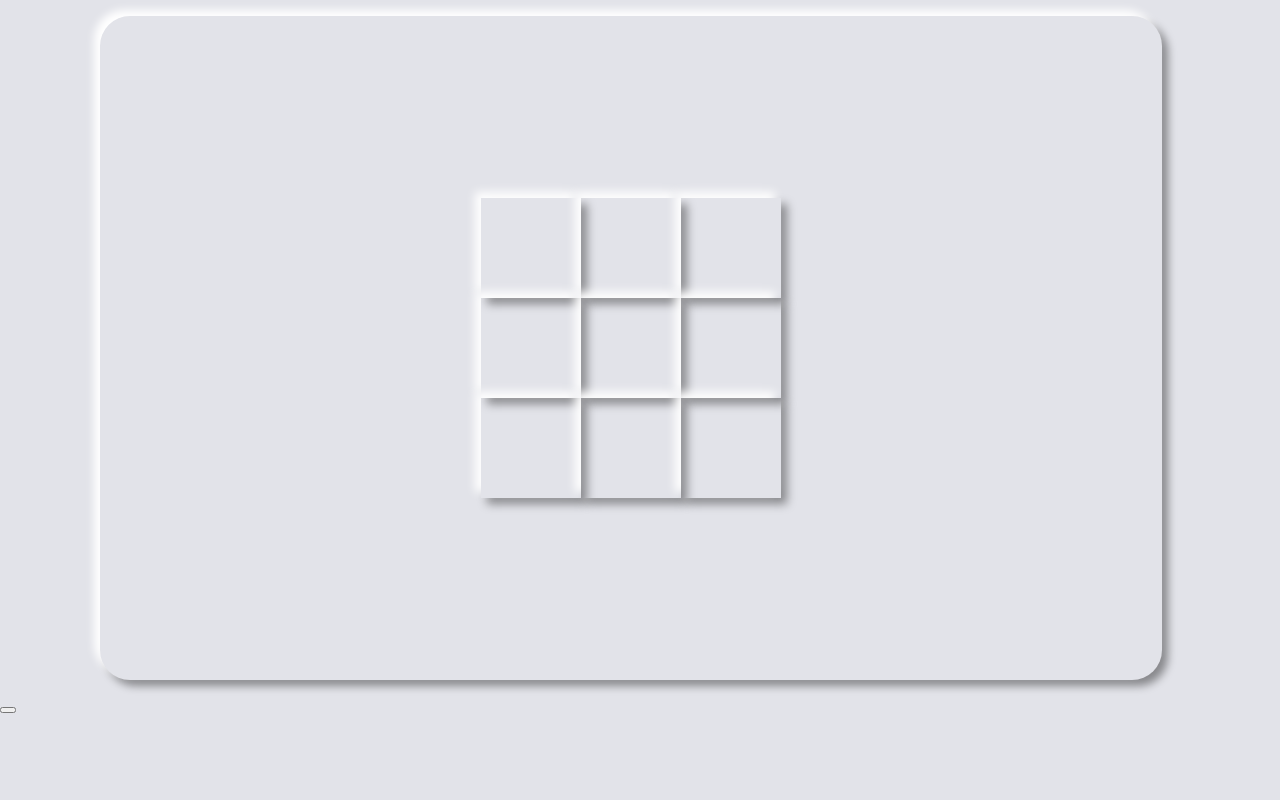
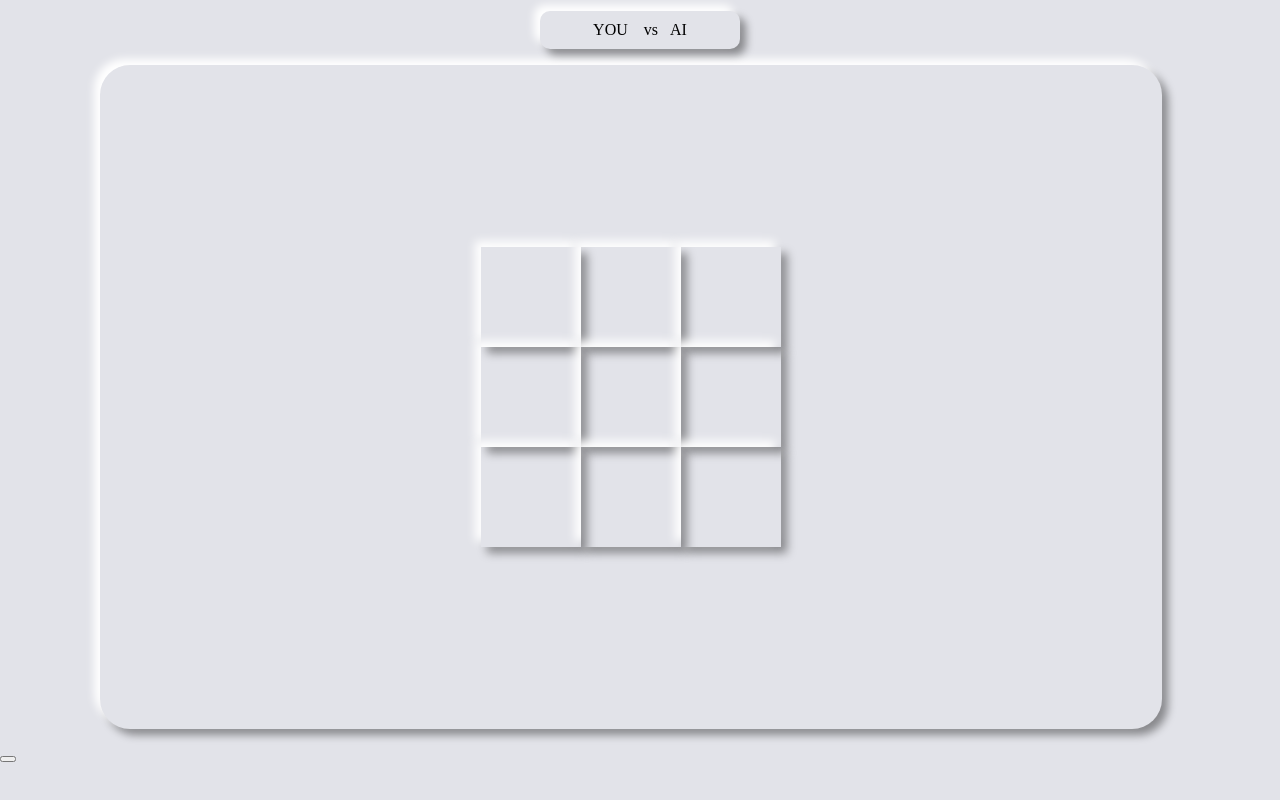
Before and after one commit to barhouum7/JS-TicTacToe.github.io, a website: page index.html in a window 1280 px wide. Drawn offline with Linux system fonts and the light colour scheme.

Commit message:
Changed index.html file

```diff
--- a/index.html
+++ b/index.html
@@ -11,6 +11,9 @@
 </head>
 
 <body>
+    <div class="game-title">
+        <span>YOU &nbsp;&nbsp; vs &nbsp;&nbsp;AI</span>
+    </div>
     <div class="container" id="board">
         <div class="cell" data-cell></div>
         <div class="cell" data-cell></div>
```
